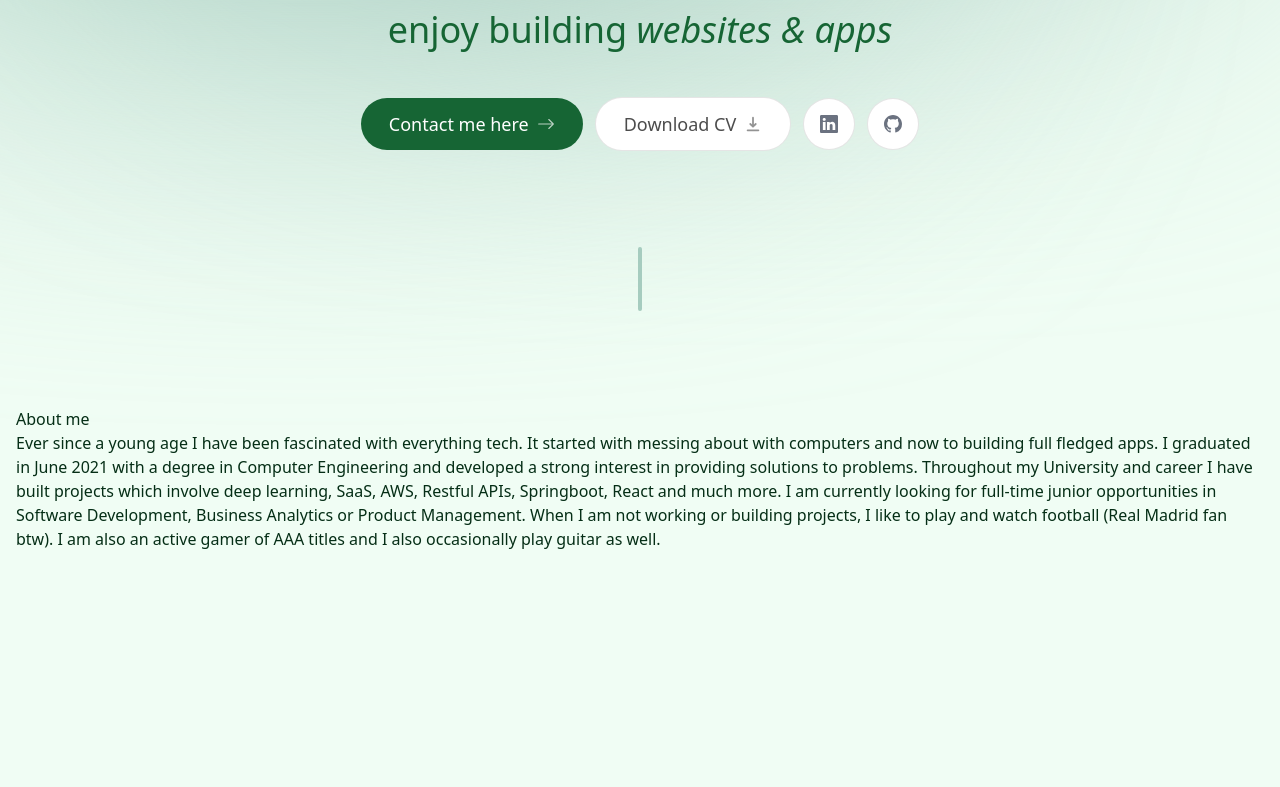
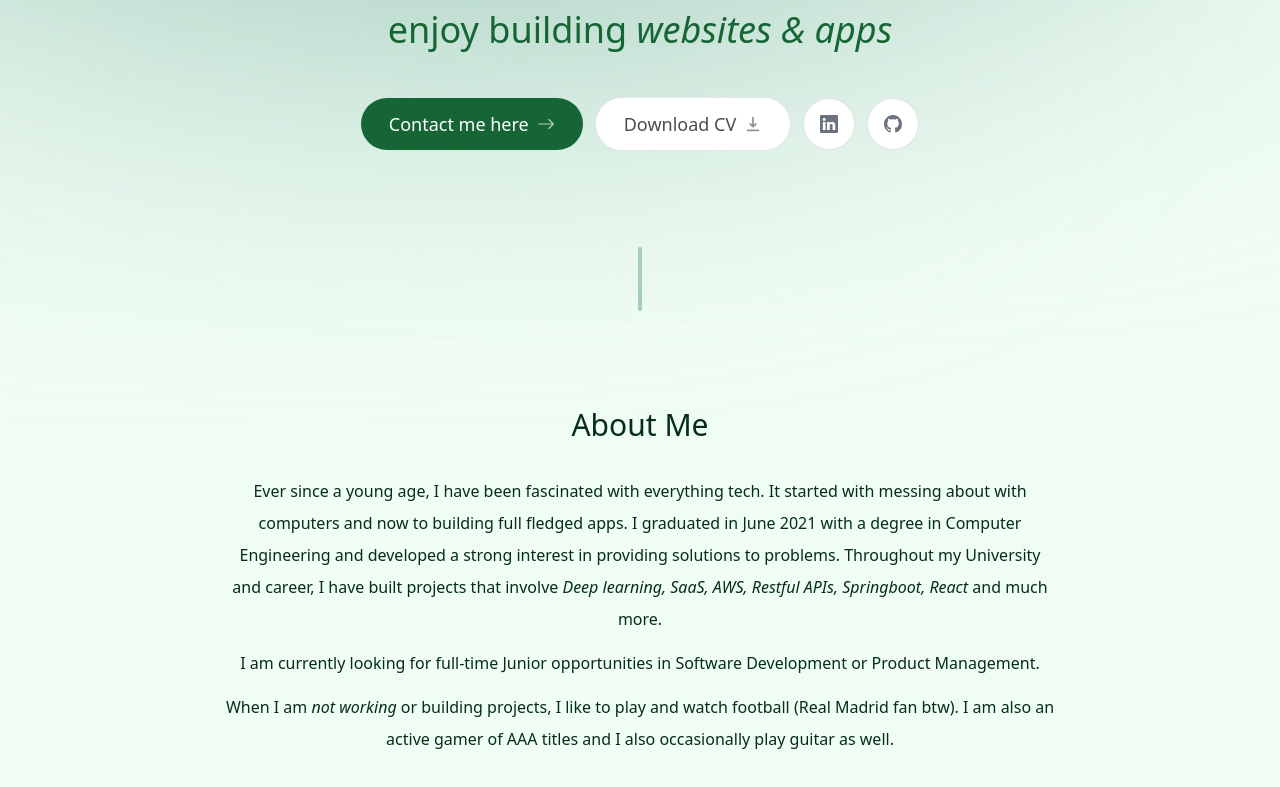
Before and after one commit to aak231/portfolio, a Next.js app: page / in a window 1280 px wide. Shown: the part 481-1268 px from the top of the page. Built offline with nearby package versions, Linux system fonts and the light colour scheme.

Commit message:
about page styling completed

```diff
--- a/components/about.tsx
+++ b/components/about.tsx
@@ -4,10 +4,16 @@ import React from 'react'
 
 const About = () => {
   return (
-    <section>
-        <h2>About me</h2>
+    <section className="mb-28 max-w-[52rem] text-center leading-8 sm:mb-40">
+        <h2 className="text-3xl font-medium capitalize mb-8">About me</h2>
+        <p className="mb-3 ">
+            Ever since a young age, I have been fascinated with everything tech. It started with messing about with computers and now to building full fledged apps. I graduated in June 2021 with a degree in <span className="font-medium">Computer Engineering</span> and developed a strong interest in providing solutions to problems. Throughout my University and career, I have built projects that involve <span className="italic">Deep learning, SaaS, AWS, Restful APIs, Springboot, React</span> and much <span className="font-medium">more</span>.
+        </p>
         <p className="mb-3">
-            Ever since a young age I have been fascinated with everything tech. It started with messing about with computers and now to building full fledged apps. I graduated in June 2021 with a degree in Computer Engineering and developed a strong interest in providing solutions to problems. Throughout my University and career I have built projects which involve deep learning, SaaS, AWS, Restful APIs, Springboot, React and much more. I am currently looking for full-time junior opportunities in Software Development, Business Analytics or Product Management. When I am not working or building projects, I like to play and watch football (Real Madrid fan btw). I am also an active gamer of AAA titles and I also occasionally play guitar as well.
+            I am currently looking for full-time <span className="font-medium">Junior</span> opportunities in <span className="font-medium">Software Development</span> or <span className="font-medium">Product Management</span>.
+        </p>
+        <p>
+            When I am <span className="italic">not working</span> or building projects, I like to play and watch football (Real Madrid fan btw). I am also an active gamer of AAA titles and I also occasionally play guitar as well.
         </p>
     </section>
   )
```
